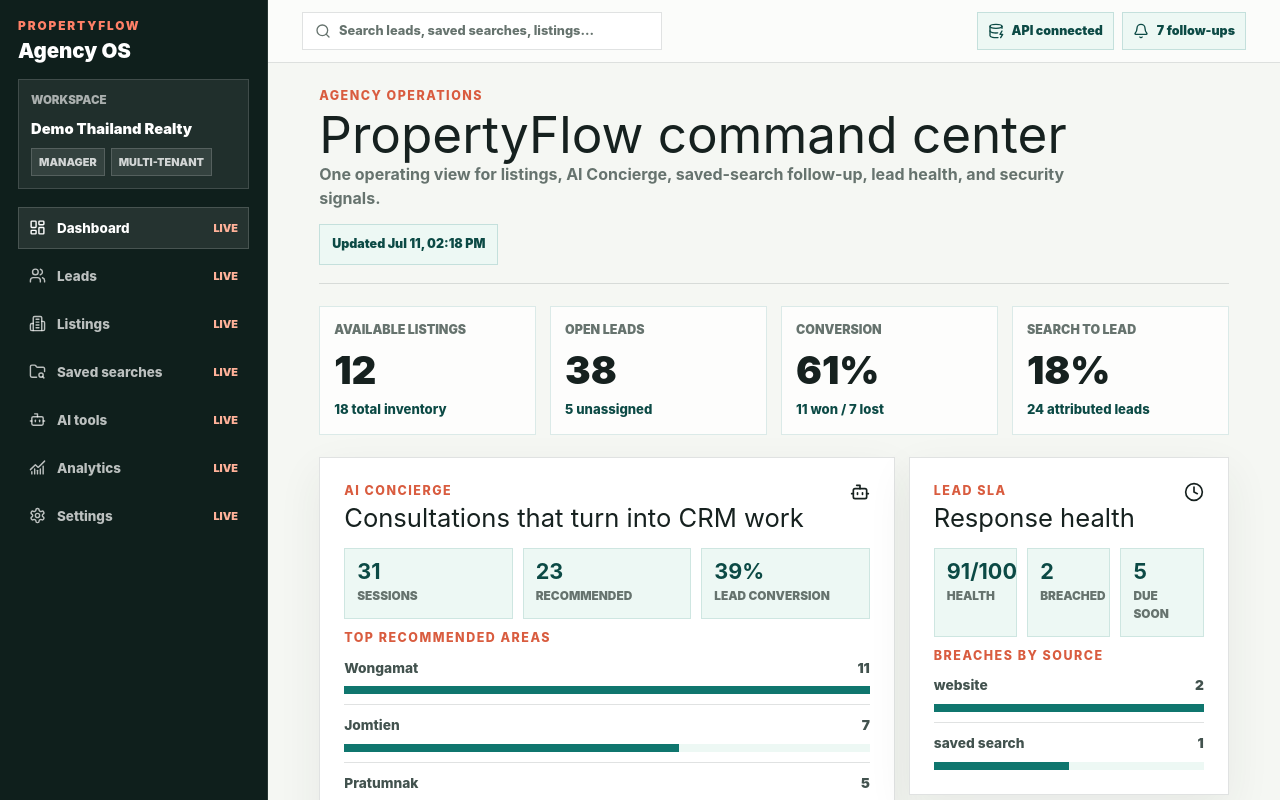
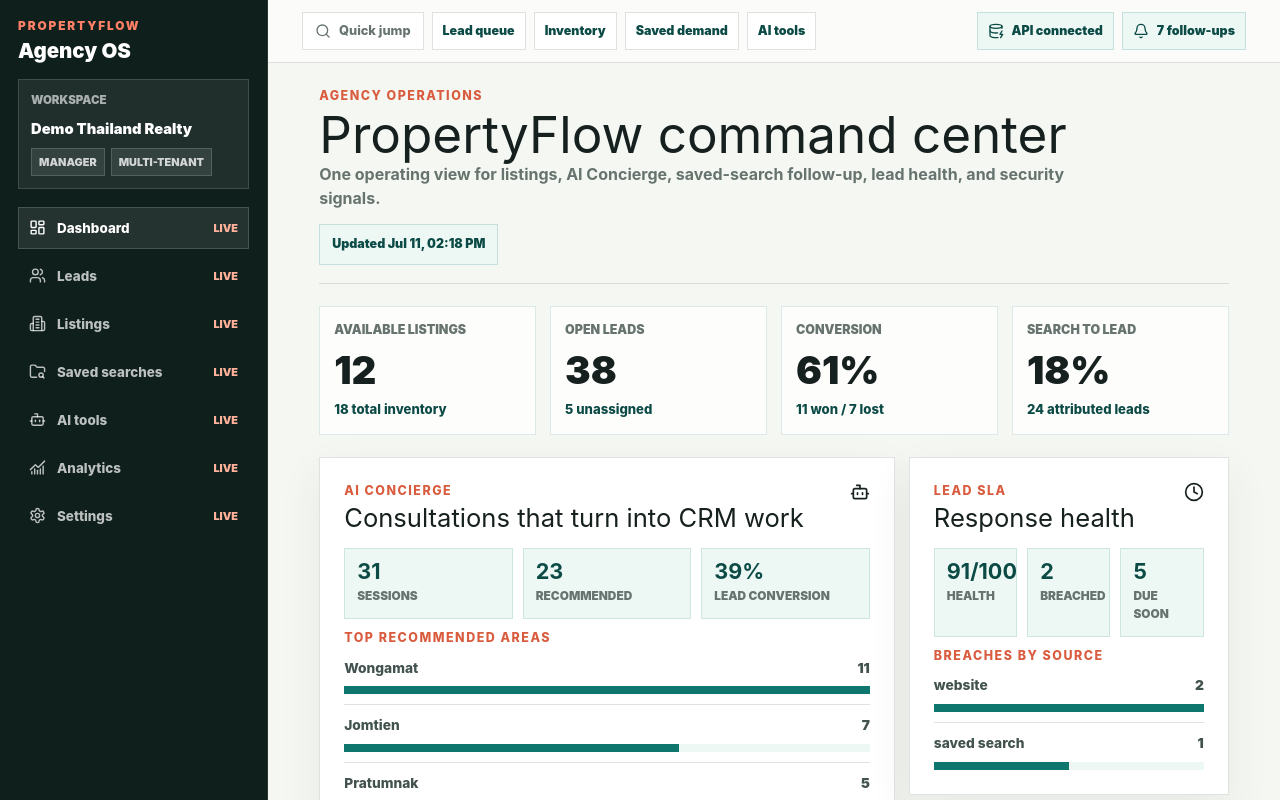
Before and after one commit to GermanSklyarov/propertyflow-ai, a Next.js app in the folder apps/agency/: page / in a window 1280 px wide. Shown: the top 800 px of the page. Built offline with nearby package versions, Linux system fonts and the light colour scheme; no server answers.

Commit message:
♻️ refactor(agency): centralize navigation model

```diff
--- /dev/null
+++ b/apps/agency/src/shared/navigation/agency-navigation.ts
@@ -0,0 +1,38 @@
+import {
+  Bot,
+  Building2,
+  ChartNoAxesCombined,
+  FolderSearch,
+  LayoutDashboard,
+  Settings,
+  Users
+} from "lucide-react";
+import type { LucideIcon } from "lucide-react";
+
+export interface AgencyNavigationItem {
+  href: string;
+  icon: LucideIcon;
+  label: string;
+  status: "live" | "next";
+}
+
+export const agencyNavigationItems = [
+  { href: "/", icon: LayoutDashboard, label: "Dashboard", status: "live" },
+  { href: "/leads", icon: Users, label: "Leads", status: "live" },
+  { href: "/listings", icon: Building2, label: "Listings", status: "live" },
+  { href: "/saved-searches", icon: FolderSearch, label: "Saved searches", status: "live" },
+  { href: "/ai-tools", icon: Bot, label: "AI tools", status: "live" },
+  { href: "/analytics", icon: ChartNoAxesCombined, label: "Analytics", status: "live" },
+  { href: "/settings", icon: Settings, label: "Settings", status: "live" }
+] satisfies AgencyNavigationItem[];
+
+export const agencyTopbarQuickLinks = [
+  { href: "/leads", label: "Lead queue" },
+  { href: "/listings", label: "Inventory" },
+  { href: "/saved-searches", label: "Saved demand" },
+  { href: "/ai-tools", label: "AI tools" }
+] as const;
+
+export function isAgencyNavigationItemActive(pathname: string, href: string) {
+  return href === "/" ? pathname === "/" : pathname === href || pathname.startsWith(`${href}/`);
+}
--- a/apps/agency/src/widgets/agency-shell/ui/agency-shell.module.css
+++ b/apps/agency/src/widgets/agency-shell/ui/agency-shell.module.css
@@ -133,18 +133,41 @@
   padding: 12px clamp(18px, 4vw, 34px);
 }
 
-.searchStub {
+.quickNav {
+  display: flex;
+  min-width: min(100%, 560px);
+  flex-wrap: wrap;
+  align-items: center;
+  gap: 8px;
+}
+
+.quickNavLabel,
+.quickLink {
   display: inline-flex;
   min-height: 38px;
-  min-width: min(100%, 360px);
   align-items: center;
-  gap: 8px;
   border: 1px solid var(--line);
   background: #fff;
+}
+
+.quickNavLabel {
+  gap: 8px;
   padding: 0 12px;
   color: var(--muted);
   font-size: 0.8rem;
   font-weight: 850;
+}
+
+.quickLink {
+  padding: 0 10px;
+  color: var(--teal-dark);
+  font-size: 0.78rem;
+  font-weight: 900;
+}
+
+.quickLink:hover {
+  border-color: rgb(15 118 110 / 24%);
+  background: #edf8f4;
 }
 
 .topbarActions {
--- a/apps/agency/src/widgets/agency-shell/ui/agency-shell.tsx
+++ b/apps/agency/src/widgets/agency-shell/ui/agency-shell.tsx
@@ -4,27 +4,15 @@
 import { usePathname } from "next/navigation";
 import {
   Bell,
-  Bot,
-  Building2,
-  ChartNoAxesCombined,
   DatabaseZap,
-  FolderSearch,
-  LayoutDashboard,
   Search,
-  Settings,
-  Users,
 } from "lucide-react";
+import {
+  agencyNavigationItems,
+  agencyTopbarQuickLinks,
+  isAgencyNavigationItemActive
+} from "@shared/navigation/agency-navigation";
 import styles from "./agency-shell.module.css";
-
-const navigationItems = [
-  { href: "/", icon: LayoutDashboard, label: "Dashboard", status: "live" },
-  { href: "/leads", icon: Users, label: "Leads", status: "live" },
-  { href: "/listings", icon: Building2, label: "Listings", status: "live" },
-  { href: "/saved-searches", icon: FolderSearch, label: "Saved searches", status: "live" },
-  { href: "/ai-tools", icon: Bot, label: "AI tools", status: "live" },
-  { href: "/analytics", icon: ChartNoAxesCombined, label: "Analytics", status: "live" },
-  { href: "/settings", icon: Settings, label: "Settings", status: "live" },
-];
 
 export function AgencyShell({ children }: { children: React.ReactNode }) {
   const pathname = usePathname();
@@ -48,10 +36,10 @@
           </div>
 
           <nav className={styles.nav}>
-            {navigationItems.map((item) => {
+            {agencyNavigationItems.map((item) => {
               const Icon = item.icon;
               const isLive = item.status === "live";
-              const isActive = item.href === "/" ? pathname === "/" : pathname.startsWith(item.href);
+              const isActive = isAgencyNavigationItemActive(pathname, item.href);
 
               return isLive ? (
                 <Link
@@ -80,10 +68,17 @@
 
         <div className={styles.main}>
           <header className={styles.topbar}>
-            <div className={styles.searchStub}>
-              <Search size={16} />
-              <span>Search leads, saved searches, listings...</span>
-            </div>
+            <nav className={styles.quickNav} aria-label="Agency quick links">
+              <span className={styles.quickNavLabel}>
+                <Search size={16} />
+                Quick jump
+              </span>
+              {agencyTopbarQuickLinks.map((link) => (
+                <Link className={styles.quickLink} href={link.href} key={link.href}>
+                  {link.label}
+                </Link>
+              ))}
+            </nav>
             <div className={styles.topbarActions}>
               <span className={styles.actionButton}>
                 <DatabaseZap size={16} />
```
Also changed, not shown: 1 other file (tests, documents, lock files or other folders).
